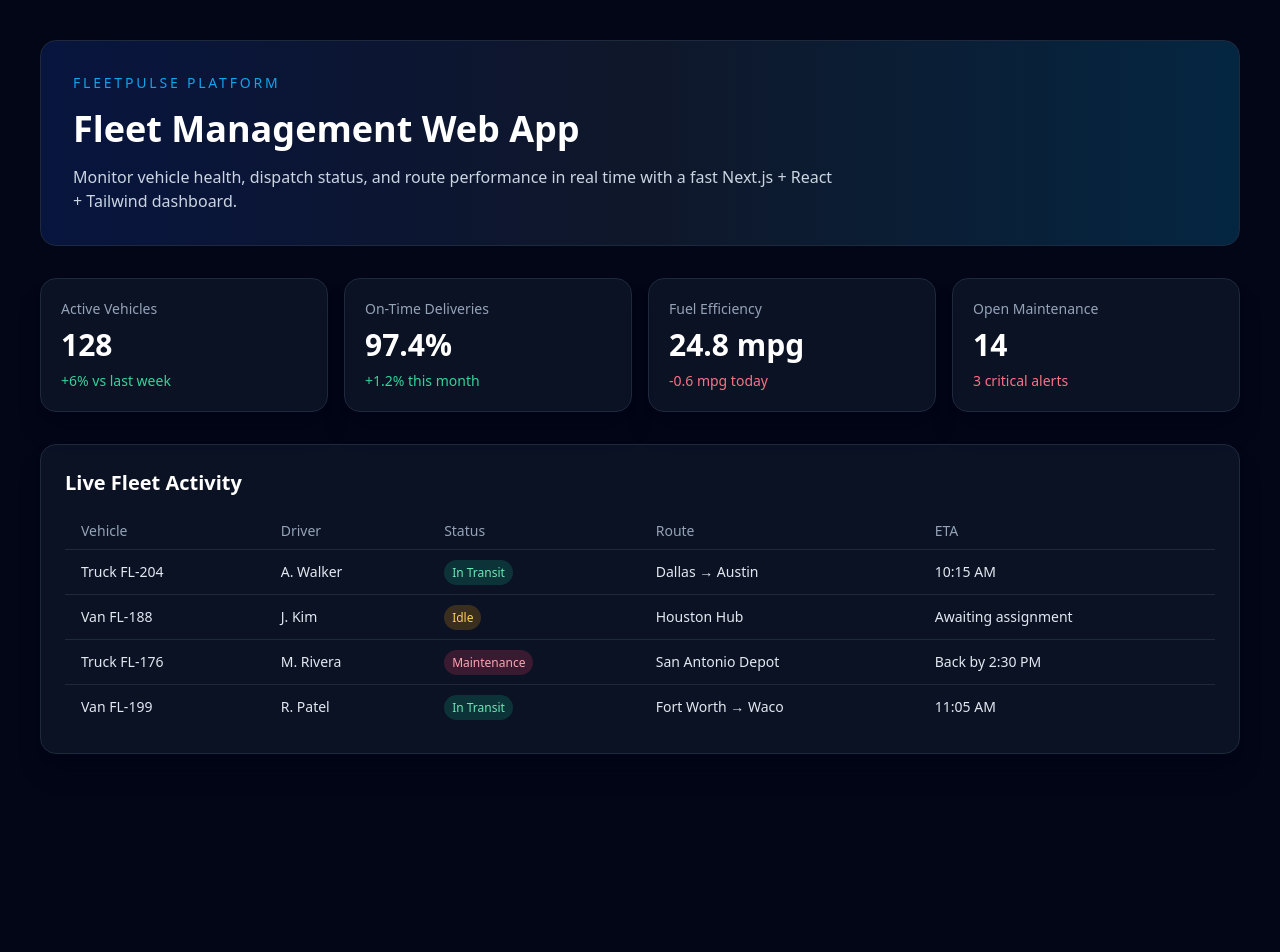
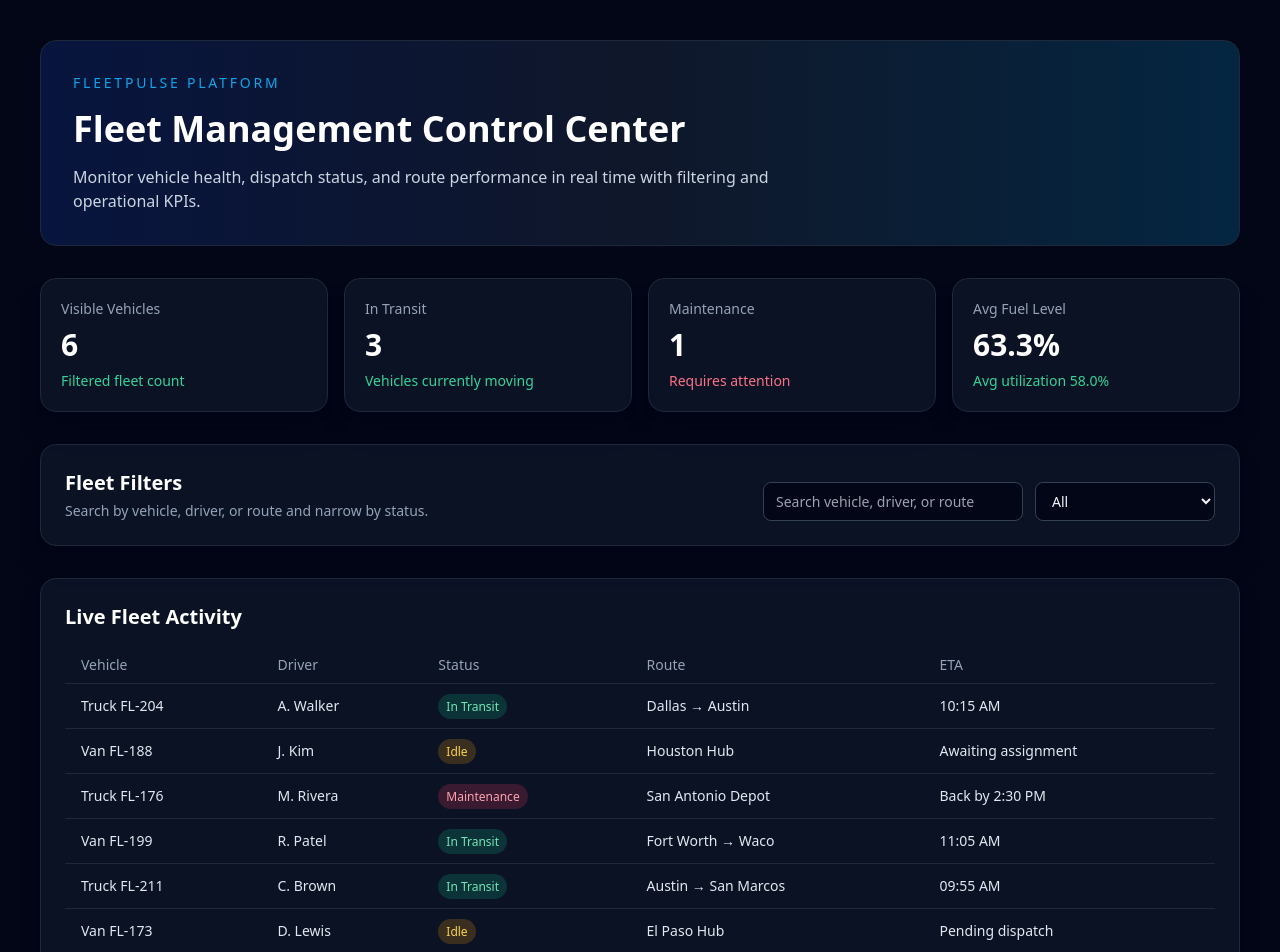
Before and after one commit to jiranimwema202420-lgtm/fleet-managemt-web-app, a Next.js app: page / in a window 1280 px wide. Shown: the top 952 px of the page. Before the commit the page ends 800 px from the top, so only its background shows below. Built offline with nearby package versions, Linux system fonts and the light colour scheme.

Commit message:
Enhance dashboard with filters and dynamic fleet metrics

```diff
--- a/src/app/page.tsx
+++ b/src/app/page.tsx
@@ -1,44 +1,18 @@
-import { DataTable } from "@/components/data-table";
-import { StatCard } from "@/components/stat-card";
-
-const stats = [
-  { title: "Active Vehicles", value: "128", delta: "+6% vs last week", positive: true },
-  { title: "On-Time Deliveries", value: "97.4%", delta: "+1.2% this month", positive: true },
-  { title: "Fuel Efficiency", value: "24.8 mpg", delta: "-0.6 mpg today", positive: false },
-  { title: "Open Maintenance", value: "14", delta: "3 critical alerts", positive: false },
-];
-
-const vehicles = [
-  { vehicle: "Truck FL-204", driver: "A. Walker", status: "In Transit", route: "Dallas → Austin", eta: "10:15 AM" },
-  { vehicle: "Van FL-188", driver: "J. Kim", status: "Idle", route: "Houston Hub", eta: "Awaiting assignment" },
-  {
-    vehicle: "Truck FL-176",
-    driver: "M. Rivera",
-    status: "Maintenance",
-    route: "San Antonio Depot",
-    eta: "Back by 2:30 PM",
-  },
-  { vehicle: "Van FL-199", driver: "R. Patel", status: "In Transit", route: "Fort Worth → Waco", eta: "11:05 AM" },
-] as const;
+import { FleetDashboard } from "@/components/fleet-dashboard";
+import { fleetRecords } from "@/data/fleet-data";
 
 export default function Home() {
   return (
     <main className="mx-auto flex min-h-screen w-full max-w-7xl flex-col gap-8 p-6 md:p-10">
       <header className="flex flex-col gap-4 rounded-2xl border border-slate-800 bg-gradient-to-r from-primary/20 via-slate-900 to-accent/20 p-8">
         <p className="text-sm uppercase tracking-[0.2em] text-accent">FleetPulse Platform</p>
-        <h1 className="text-3xl font-semibold text-white md:text-4xl">Fleet Management Web App</h1>
+        <h1 className="text-3xl font-semibold text-white md:text-4xl">Fleet Management Control Center</h1>
         <p className="max-w-3xl text-slate-300">
-          Monitor vehicle health, dispatch status, and route performance in real time with a fast Next.js + React + Tailwind dashboard.
+          Monitor vehicle health, dispatch status, and route performance in real time with filtering and operational KPIs.
         </p>
       </header>
 
-      <section className="grid gap-4 md:grid-cols-2 xl:grid-cols-4">
-        {stats.map((stat) => (
-          <StatCard key={stat.title} {...stat} />
-        ))}
-      </section>
-
-      <DataTable records={[...vehicles]} />
+      <FleetDashboard records={fleetRecords} />
     </main>
   );
 }
--- a/src/components/data-table.tsx
+++ b/src/components/data-table.tsx
@@ -1,18 +1,12 @@
-type VehicleRecord = {
-  vehicle: string;
-  driver: string;
-  status: "In Transit" | "Idle" | "Maintenance";
-  route: string;
-  eta: string;
-};
+import type { FleetVehicleRecord } from "@/types/fleet";
 
-const statusClasses: Record<VehicleRecord["status"], string> = {
+const statusClasses: Record<FleetVehicleRecord["status"], string> = {
   "In Transit": "bg-emerald-500/20 text-emerald-300",
   Idle: "bg-amber-500/20 text-amber-300",
   Maintenance: "bg-rose-500/20 text-rose-300",
 };
 
-export function DataTable({ records }: { records: VehicleRecord[] }) {
+export function DataTable({ records }: { records: FleetVehicleRecord[] }) {
   return (
     <section className="rounded-2xl border border-slate-800 bg-slate-900/70 p-6 shadow-xl shadow-slate-950/40">
       <h2 className="text-xl font-semibold text-white">Live Fleet Activity</h2>
@@ -28,7 +22,14 @@ export function DataTable({ records }: { records: VehicleRecord[] }) {
             </tr>
           </thead>
           <tbody>
-            {records.map((record) => (
+            {records.length === 0 ? (
+              <tr className="border-t border-slate-800">
+                <td colSpan={5} className="px-4 py-8 text-center text-slate-400">
+                  No vehicles match the selected filters.
+                </td>
+              </tr>
+            ) : (
+              records.map((record) => (
                 <tr key={record.vehicle} className="border-t border-slate-800 text-slate-200">
                   <td className="px-4 py-3 font-medium">{record.vehicle}</td>
                   <td className="px-4 py-3">{record.driver}</td>
@@ -40,7 +41,8 @@ export function DataTable({ records }: { records: VehicleRecord[] }) {
                   <td className="px-4 py-3">{record.route}</td>
                   <td className="px-4 py-3">{record.eta}</td>
                 </tr>
-            ))}
+              ))
+            )}
           </tbody>
         </table>
       </div>
--- /dev/null
+++ b/src/components/fleet-dashboard.tsx
@@ -0,0 +1,97 @@
+"use client";
+
+import { useMemo, useState } from "react";
+import { DataTable } from "@/components/data-table";
+import { StatCard } from "@/components/stat-card";
+import type { FleetVehicleRecord, VehicleStatus } from "@/types/fleet";
+
+const statuses: Array<VehicleStatus | "All"> = ["All", "In Transit", "Idle", "Maintenance"];
+
+export function FleetDashboard({ records }: { records: FleetVehicleRecord[] }) {
+  const [query, setQuery] = useState("");
+  const [status, setStatus] = useState<VehicleStatus | "All">("All");
+
+  const filteredRecords = useMemo(() => {
+    return records.filter((record) => {
+      const matchesQuery =
+        record.vehicle.toLowerCase().includes(query.toLowerCase()) ||
+        record.driver.toLowerCase().includes(query.toLowerCase()) ||
+        record.route.toLowerCase().includes(query.toLowerCase());
+      const matchesStatus = status === "All" || record.status === status;
+
+      return matchesQuery && matchesStatus;
+    });
+  }, [query, records, status]);
+
+  const totals = useMemo(() => {
+    const active = filteredRecords.filter((record) => record.status === "In Transit").length;
+    const maintenance = filteredRecords.filter((record) => record.status === "Maintenance").length;
+    const avgFuel =
+      filteredRecords.length === 0
+        ? 0
+        : filteredRecords.reduce((sum, record) => sum + record.fuelLevel, 0) / filteredRecords.length;
+    const avgUtilization =
+      filteredRecords.length === 0
+        ? 0
+        : filteredRecords.reduce((sum, record) => sum + record.utilization, 0) / filteredRecords.length;
+
+    return {
+      active,
+      maintenance,
+      avgFuel,
+      avgUtilization,
+    };
+  }, [filteredRecords]);
+
+  return (
+    <>
+      <section className="grid gap-4 md:grid-cols-2 xl:grid-cols-4">
+        <StatCard title="Visible Vehicles" value={String(filteredRecords.length)} delta="Filtered fleet count" positive />
+        <StatCard title="In Transit" value={String(totals.active)} delta="Vehicles currently moving" positive />
+        <StatCard
+          title="Maintenance"
+          value={String(totals.maintenance)}
+          delta={totals.maintenance > 0 ? "Requires attention" : "No active incidents"}
+          positive={totals.maintenance === 0}
+        />
+        <StatCard
+          title="Avg Fuel Level"
+          value={`${totals.avgFuel.toFixed(1)}%`}
+          delta={`Avg utilization ${totals.avgUtilization.toFixed(1)}%`}
+          positive={totals.avgFuel >= 50}
+        />
+      </section>
+
+      <section className="rounded-2xl border border-slate-800 bg-slate-900/70 p-6 shadow-xl shadow-slate-950/40">
+        <div className="flex flex-col gap-4 md:flex-row md:items-end md:justify-between">
+          <div>
+            <h2 className="text-xl font-semibold text-white">Fleet Filters</h2>
+            <p className="mt-1 text-sm text-slate-400">Search by vehicle, driver, or route and narrow by status.</p>
+          </div>
+          <div className="grid w-full gap-3 md:w-auto md:grid-cols-[minmax(260px,1fr)_180px]">
+            <input
+              type="search"
+              value={query}
+              onChange={(event) => setQuery(event.target.value)}
+              placeholder="Search vehicle, driver, or route"
+              className="rounded-lg border border-slate-700 bg-slate-950 px-3 py-2 text-sm text-slate-100 outline-none ring-accent/40 transition focus:ring-2"
+            />
+            <select
+              value={status}
+              onChange={(event) => setStatus(event.target.value as VehicleStatus | "All")}
+              className="rounded-lg border border-slate-700 bg-slate-950 px-3 py-2 text-sm text-slate-100 outline-none ring-accent/40 transition focus:ring-2"
+            >
+              {statuses.map((option) => (
+                <option key={option} value={option}>
+                  {option}
+                </option>
+              ))}
+            </select>
+          </div>
+        </div>
+      </section>
+
+      <DataTable records={filteredRecords} />
+    </>
+  );
+}
--- /dev/null
+++ b/src/data/fleet-data.ts
@@ -0,0 +1,58 @@
+import type { FleetVehicleRecord } from "@/types/fleet";
+
+export const fleetRecords: FleetVehicleRecord[] = [
+  {
+    vehicle: "Truck FL-204",
+    driver: "A. Walker",
+    status: "In Transit",
+    route: "Dallas → Austin",
+    eta: "10:15 AM",
+    fuelLevel: 68,
+    utilization: 87,
+  },
+  {
+    vehicle: "Van FL-188",
+    driver: "J. Kim",
+    status: "Idle",
+    route: "Houston Hub",
+    eta: "Awaiting assignment",
+    fuelLevel: 82,
+    utilization: 42,
+  },
+  {
+    vehicle: "Truck FL-176",
+    driver: "M. Rivera",
+    status: "Maintenance",
+    route: "San Antonio Depot",
+    eta: "Back by 2:30 PM",
+    fuelLevel: 35,
+    utilization: 21,
+  },
+  {
+    vehicle: "Van FL-199",
+    driver: "R. Patel",
+    status: "In Transit",
+    route: "Fort Worth → Waco",
+    eta: "11:05 AM",
+    fuelLevel: 56,
+    utilization: 78,
+  },
+  {
+    vehicle: "Truck FL-211",
+    driver: "C. Brown",
+    status: "In Transit",
+    route: "Austin → San Marcos",
+    eta: "09:55 AM",
+    fuelLevel: 48,
+    utilization: 81,
+  },
+  {
+    vehicle: "Van FL-173",
+    driver: "D. Lewis",
+    status: "Idle",
+    route: "El Paso Hub",
+    eta: "Pending dispatch",
+    fuelLevel: 91,
+    utilization: 39,
+  },
+];
--- /dev/null
+++ b/src/types/fleet.ts
@@ -0,0 +1,11 @@
+export type VehicleStatus = "In Transit" | "Idle" | "Maintenance";
+
+export type FleetVehicleRecord = {
+  vehicle: string;
+  driver: string;
+  status: VehicleStatus;
+  route: string;
+  eta: string;
+  fuelLevel: number;
+  utilization: number;
+};
```
Also changed, not shown: 1 other file (tests, documents, lock files or other folders). Lines whose indentation alone changed are shown as unchanged.
